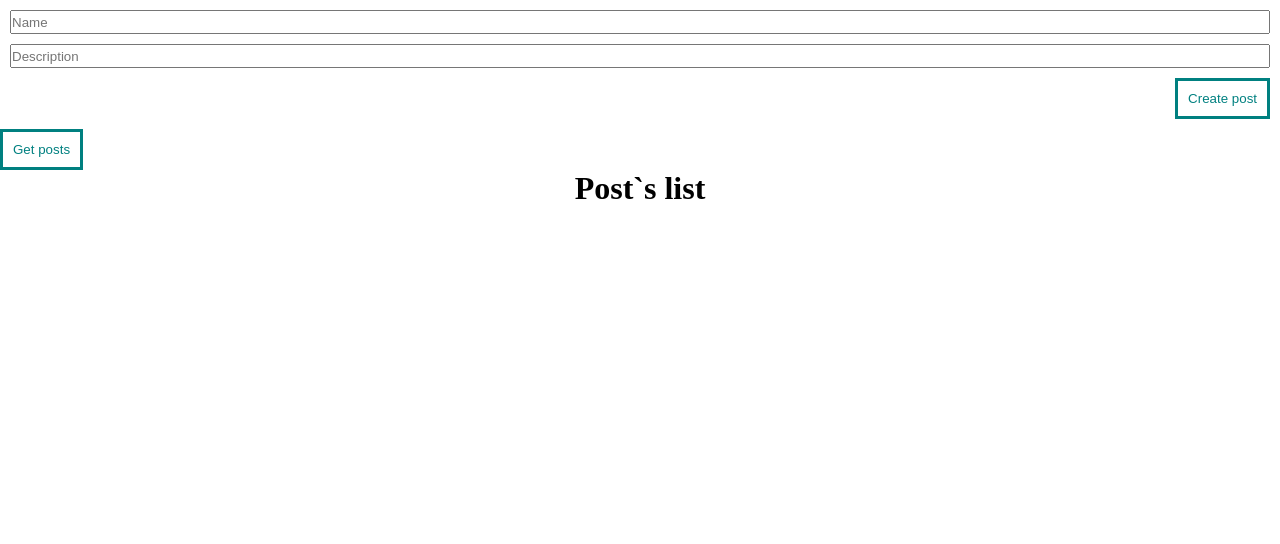
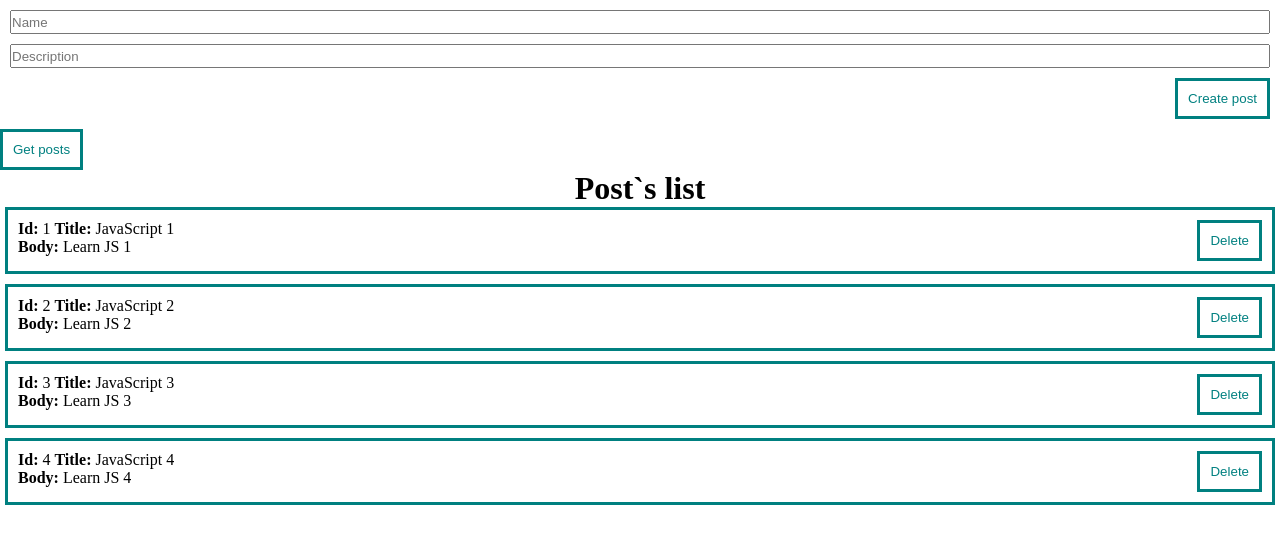
Before and after one commit to P2vel33/VUE, a Vue app: page / in a window 1280 px wide. Shown: the top 544 px of the page. Built offline with nearby package versions, Linux system fonts and the light colour scheme.

Commit message:
fix getPosts => fetchPosts

```diff
--- a/src/AppCAPI.vue
+++ b/src/AppCAPI.vue
@@ -14,10 +14,10 @@ import PostForm from "./components/PostForm.vue";
 
 // const posts = reactive([]);
 const posts = ref([
-  // { id: 1, title: "JavaScript 1", body: "Learn JS 1" },
-  // { id: 2, title: "JavaScript 2", body: "Learn JS 2" },
-  // { id: 3, title: "JavaScript 3", body: "Learn JS 3" },
-  // { id: 4, title: "JavaScript 4", body: "Learn JS 4" },
+  { id: 1, title: "JavaScript 1", body: "Learn JS 1" },
+  { id: 2, title: "JavaScript 2", body: "Learn JS 2" },
+  { id: 3, title: "JavaScript 3", body: "Learn JS 3" },
+  { id: 4, title: "JavaScript 4", body: "Learn JS 4" },
 ]);
 // const post = ref({ title: "", body: "" });
 
@@ -33,18 +33,35 @@ function createPost(post) {
   // console.log(post);
 }
 
-async function getPosts() {
+// async function getPosts() {
+//   try {
+//     const response = await fetch(
+//       "https://jsonplaceholder.typicode.com/posts?_limit=10"
+//     );
+//     // posts.value = await [...response.json()];
+//     // console.log(response.json());
+//     // return posts.value;
+//     // const arr = [];
+//     const json = await response.json();
+//     console.log(json);
+//     posts.value = [...json];
+//   } catch (e) {
+//     console.log(e);
+//   }
+// }
+
+const fetchPosts = async () => {
   try {
-    const response = await fetch(
-      "https://jsonplaceholder.typicode.com/posts?_limit=10"
-    );
-    posts.value = [...(await response.json())];
-    // console.log(posts.value);
-    return posts.value;
-  } catch (e) {
-    console.log(e);
+    const response = await fetch("https://jsonplaceholder.typicode.com/posts");
+    if (!response.ok) {
+      throw new Error("Сеть не отвечает");
+    }
+    const data = await response.json();
+    posts.value = data.slice(0, 10); // Получаем первые 10 постов
+  } catch (error) {
+    console.error("Ошибка при загрузке постов:", error);
   }
-}
+};
 
 // watch(posts.value, (newPosts) => {
 //   // console.log(newPosts);
@@ -60,7 +77,9 @@ async function getPosts() {
 <template>
   <div class="app">
     <post-form @create="createPost" />
-    <my-button @click="getPosts" style="margin-left: auto">Get posts</my-button>
+    <my-button @click="fetchPosts" style="margin-left: auto"
+      >Get posts</my-button
+    >
     <!-- <component :is="PostsList" :posts="posts"></component> -->
     <posts-list :posts="posts" />
   </div>
--- a/src/components/PostsList.vue
+++ b/src/components/PostsList.vue
@@ -1,25 +1,22 @@
 <script setup>
-import { ref, watch } from "vue";
+import { ref, watch, watchEffect } from "vue";
 import PostItem from "./PostItem.vue";
 
 const props = defineProps({
   posts: Array,
+  require: true,
 });
 // console.log(props.posts);
 const posts = ref(props.posts);
 
 console.log(posts.value);
-
-watch(posts.value, () => {
-  console.log(posts.value);
-});
 </script>
 
 <template>
   <div>
     <h1>Post`s list</h1>
     <div class="post">
-      <div v-for="post in posts" :key="post.id">
+      <div v-for="(post, index) in posts" :key="index">
         <post-item v-bind="post" />
       </div>
     </div>
```
